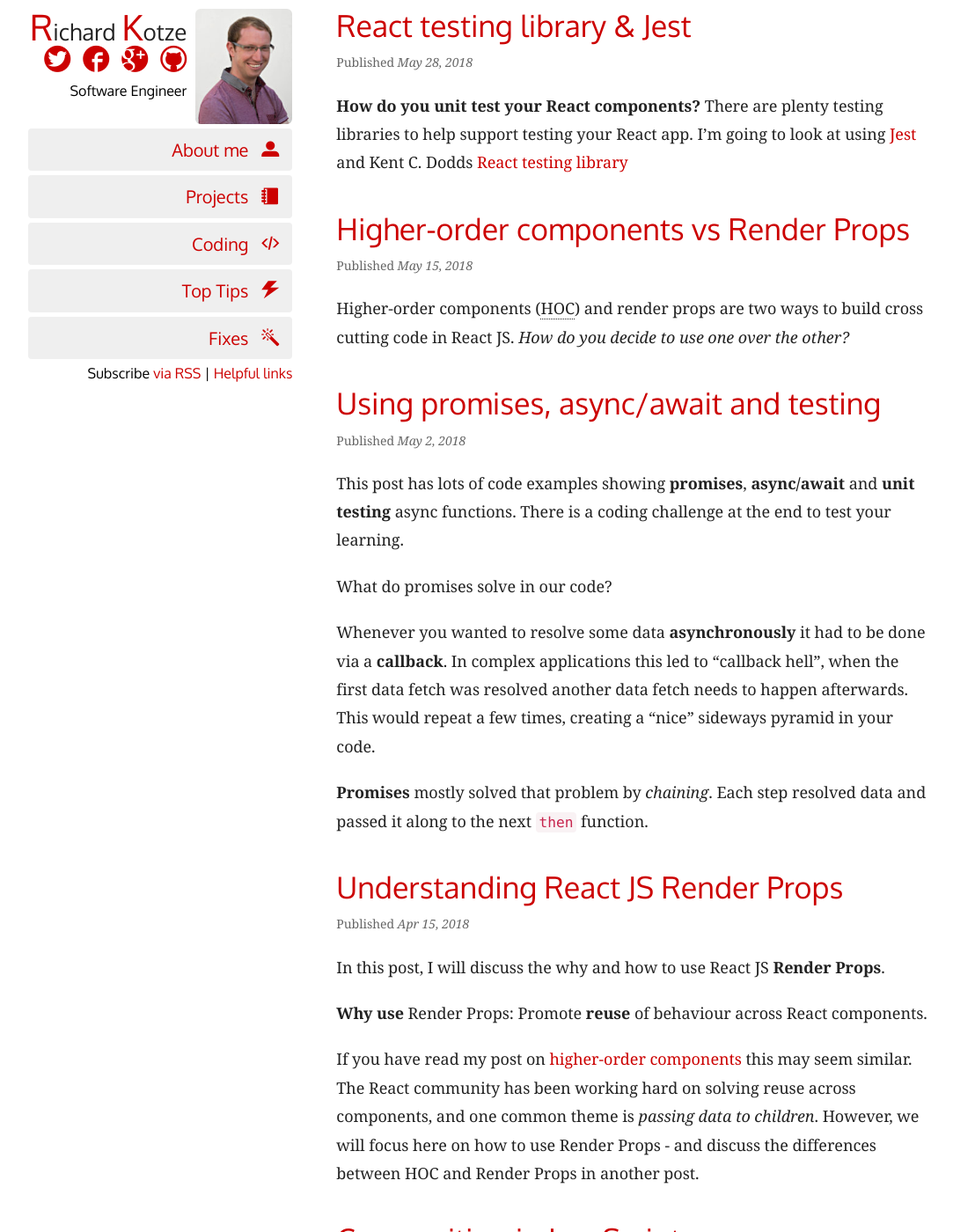
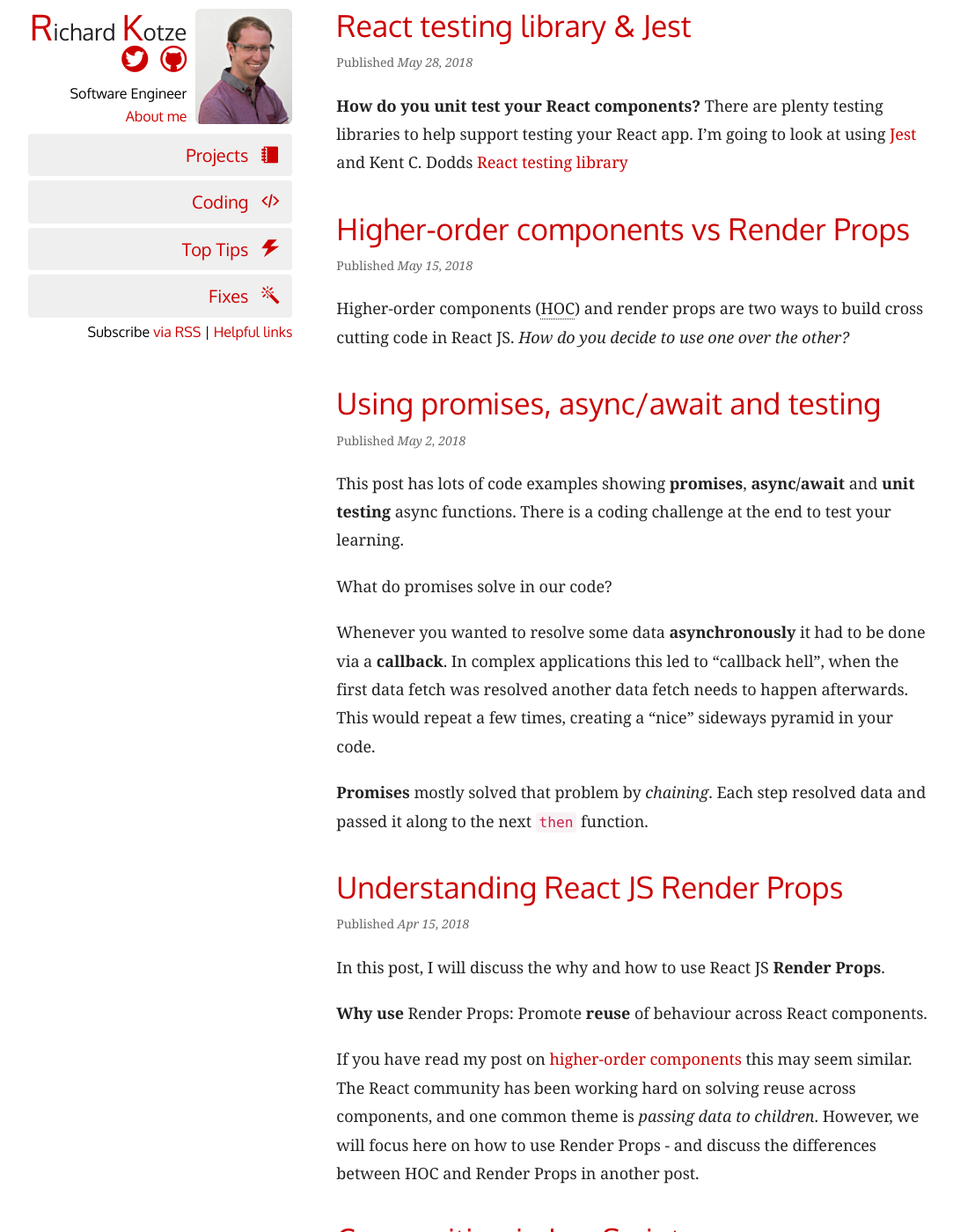
Before and after one commit to rkotze/rkotze.github.io, a Jekyll site: the page built from index.html, in a window 1280 px wide and 1400 px high. Shown: the whole window at 88% size, without its empty margins (186-1269 px from the left). Built offline with Jekyll 4.4.1, drawn with Linux system fonts in a browser that asks for light colours; the list of posts is cut into pages by our own code.

Commit message:
about me link smaller

```diff
--- a/_includes/header.html
+++ b/_includes/header.html
@@ -11,11 +11,11 @@
           <a class="menu-btn" href="#"><span class="icon-reorder"></span></a>
           <p class="socialbuttons">
               <a class="icon-twitter icon-font-large" target="_blank" href="https://twitter.com/{{ site.twitter_username }}"></a>
-              <a class="icon-facebook icon-font-large" target="_blank" href="http://www.facebook.com/{{ site.facebook_username }}"></a>
-              <a class="icon-google-plus icon-font-large" target="_blank" href="https://plus.google.com/{{ site.google_username }}"></a>
               <a class="icon-github icon-font-large" target="_blank" href="https://github.com/{{ site.github_username }}"></a>
           </p>
           <p>Software Engineer</p>
+          <p>
+            <a href="/about-me">About me</a></p>
       </div>
 
       <!-- <form class="search" action="/" method="GET">
@@ -31,12 +31,6 @@
 
       <nav class="hide-for-small rk-nav">
           <ul class="nav nav-list">
-              <li>
-                  <a{% if page.url == "/about-me/" %} class="active"{% endif %} href="/about-me">
-                      About me <span class="icon-nav-user"></span>
-                  </a>
-              </li>
-
               {% for category in site.data.categories %}
                 {% if page.category == category.slug %}
                   <li>
--- a/css/main.scss
+++ b/css/main.scss
@@ -240,6 +240,9 @@ article.item, article.listing {
             display:none;
         }
     }
+    p {
+        margin-bottom: 3px;
+    }
 }
 
 .rk-nav {
```
